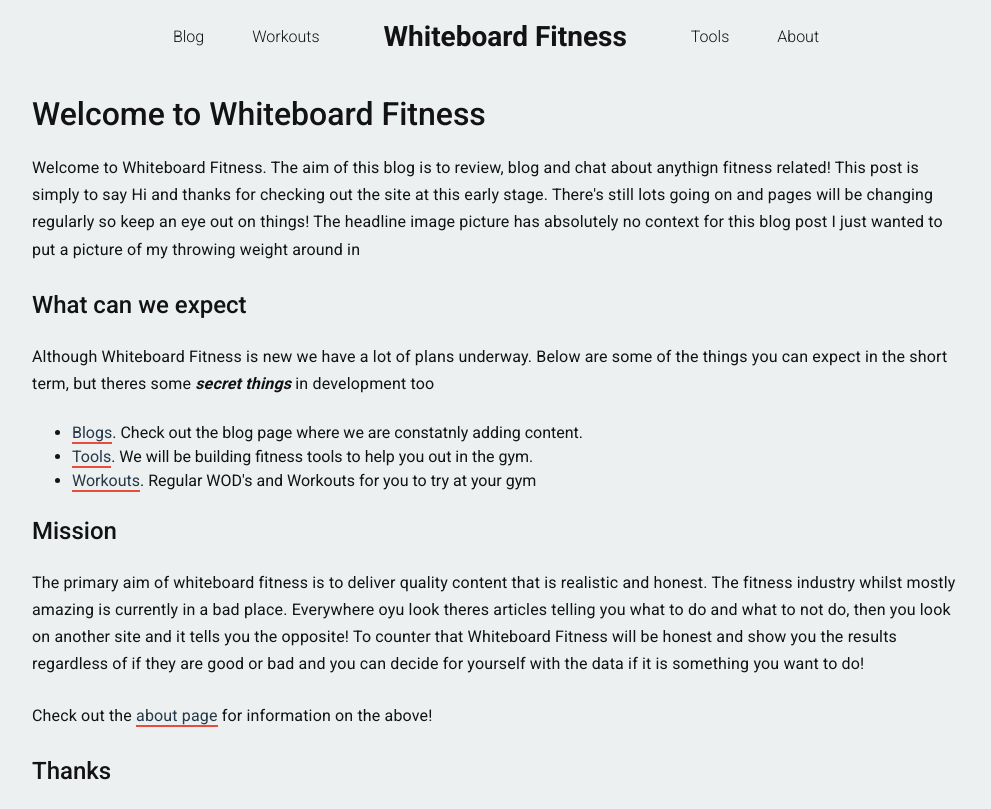
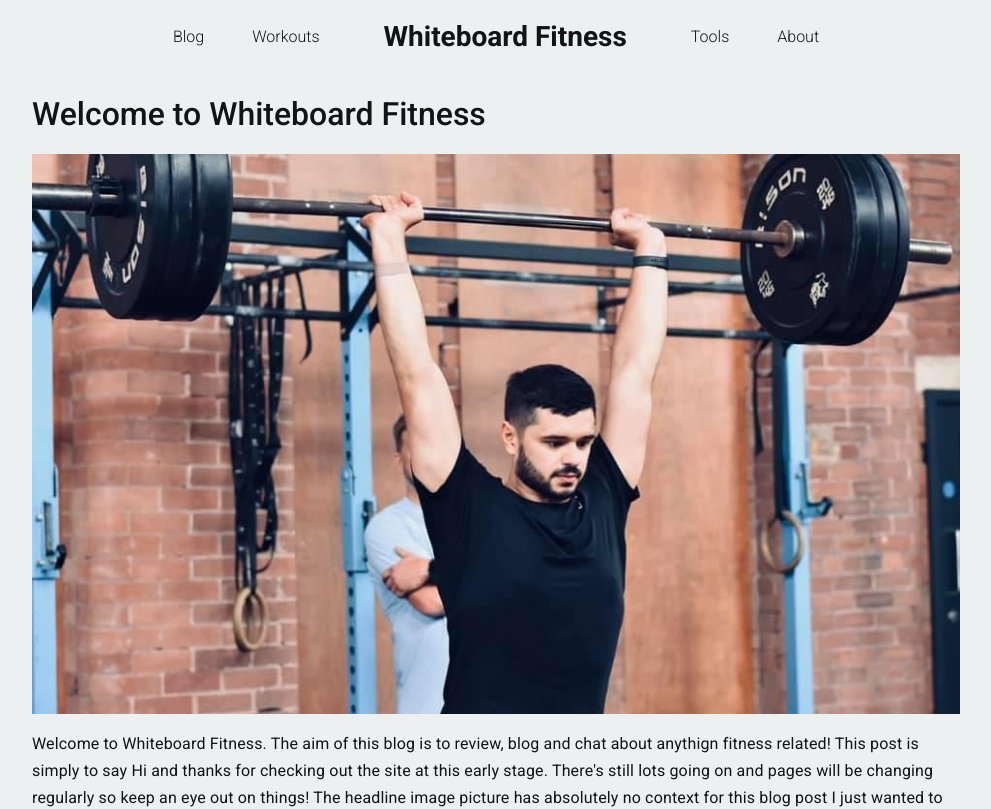
Before and after one commit to kieranmv95/WhiteboardFitness, a Next.js app: page /blog/welcome-to-whiteboard-fitness in a window 1280 px wide. Shown: the top 809 px of the page, without its empty margins (144-1135 px from the left). Built offline with nearby package versions, Linux system fonts and the light colour scheme.

Commit message:
feat: added primary image to blog post

```diff
--- a/pages/blog/[slug].tsx
+++ b/pages/blog/[slug].tsx
@@ -2,10 +2,12 @@ import fs from "fs";
 import matter from "gray-matter";
 import md from "markdown-it";
 import { Frontmatter } from "../../types/Frontmatter";
+import Image from "next/image";
+import { NextPage } from "next";
+import Head from "next/head";
 
 import * as PageStyles from "../../styles/pages/shared";
-import { NextPage } from "next";
-import Head from "next/head";
+import * as S from "../../styles/pages/blogSlug";
 
 type PostPageProps = {
   frontmatter: Frontmatter;
@@ -23,6 +25,14 @@ const PostPage: NextPage<PostPageProps> = ({ frontmatter, content }) => {
       <main>
         <PageStyles.Container>
           <PageStyles.Title>{frontmatter.title}</PageStyles.Title>
+          <S.ImageHolder>
+            <Image
+              src={frontmatter.img}
+              alt={frontmatter.title}
+              layout="fill"
+              objectFit="cover"
+            />
+          </S.ImageHolder>
           <PageStyles.Post
             dangerouslySetInnerHTML={{ __html: md().render(content) }}
           />
--- /dev/null
+++ b/styles/pages/blogSlug.ts
@@ -0,0 +1,14 @@
+import styled from "styled-components";
+import { device } from "../media";
+
+export const ImageHolder = styled.div`
+  width: 100%;
+  position: relative;
+  height: 17.5rem;
+  @media ${device.tablet} {
+    height: 20rem;
+  }
+  @media ${device.laptop} {
+    height: 35rem;
+  }
+`;
```
